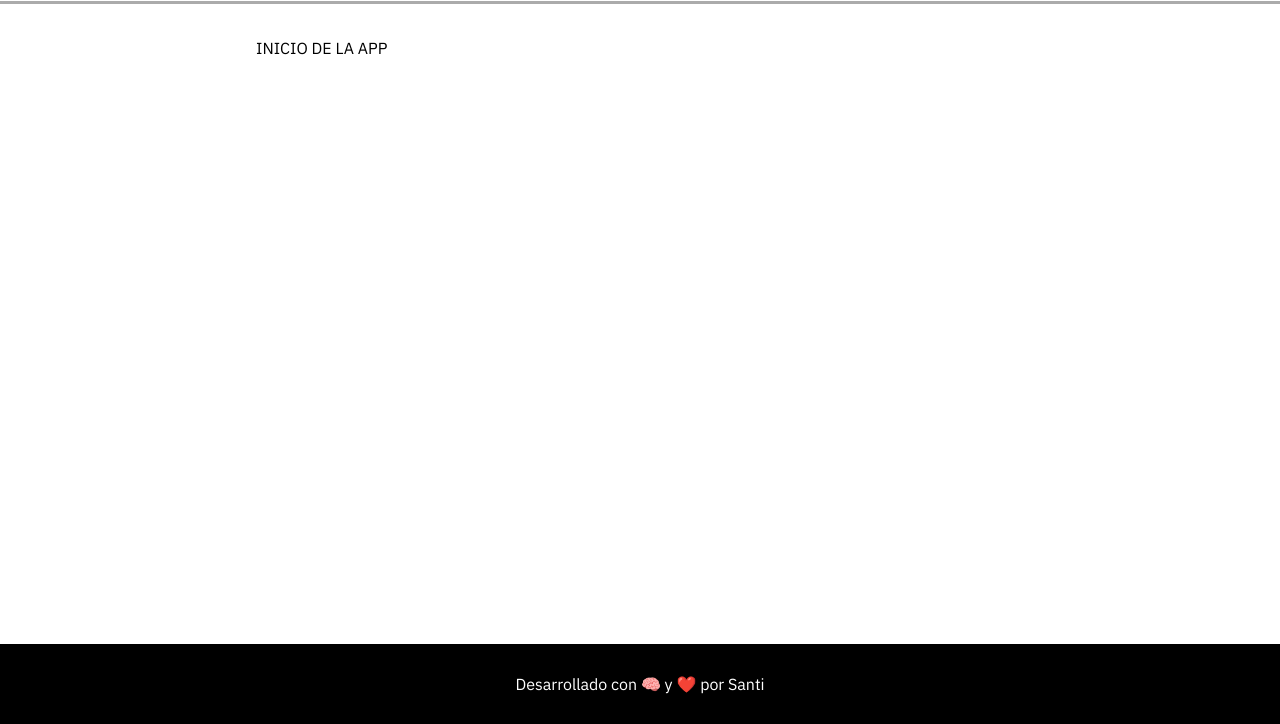
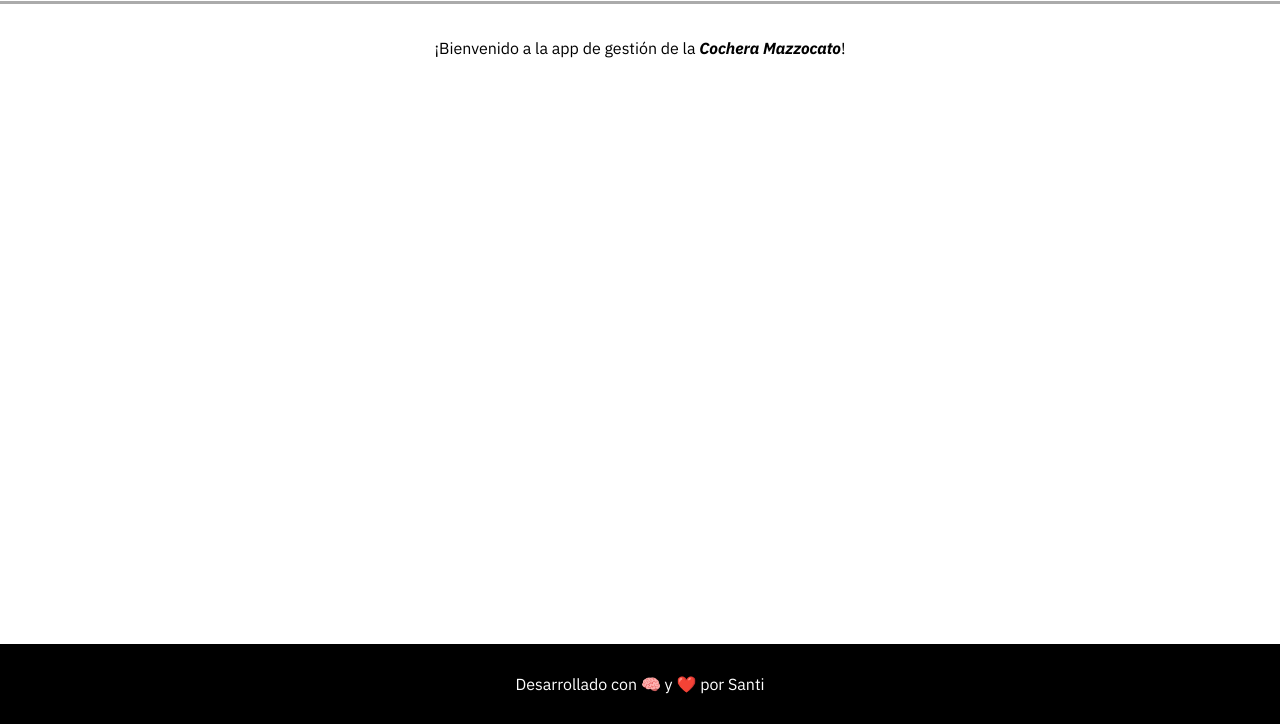
Before and after one commit to santiruizmazzo/cochera-mazzocato, a website with bundled scripts: page frontend/public/index.html in a window 1280 px wide. Shown: the part 76-800 px from the top of the page. Built offline with nearby package versions, Linux system fonts and the light colour scheme.

Commit message:
style(front): actualizados textos placeholder de secciones inicio y pagos

```diff
--- a/frontend/public/styles.css
+++ b/frontend/public/styles.css
@@ -125,6 +125,8 @@ nav {
 main {
   padding: 2rem 20dvw;
   flex: 1;
+  display: flex;
+  flex-direction: column;
 }
 
 .modal {
@@ -239,3 +241,16 @@ footer {
     transform: rotate(360deg);
   }
 }
+
+.home-view {
+  text-align: center;
+
+  span {
+    font-weight: bold;
+    font-style: italic;
+  }
+}
+
+.payments-view {
+  text-align: center;
+}
--- a/frontend/public/views/HomeView.js
+++ b/frontend/public/views/HomeView.js
@@ -7,7 +7,9 @@ export default class extends AbstractView {
 
   async getHtml() {
     return /*html*/ `
-      <h2>INICIO DE LA APP</h2>
+      <section class="home-view">
+        <h2>¡Bienvenido a la app de gestión de la <span>Cochera Mazzocato</span>!</h2>
+      </section>
     `;
   }
 }
--- a/frontend/public/views/PaymentsView.js
+++ b/frontend/public/views/PaymentsView.js
@@ -7,7 +7,9 @@ export default class extends AbstractView {
 
   async getHtml() {
     return /*html*/ `
-      <h2>AQUI ESTARIAN LOS PAGOS RECIBIDOS</h2>
+      <section class="payments-view">
+        <h2>Acá se encontrarán todos los pagos de cuotas recibidos... (próximamente)</h2>
+      </section>
     `;
   }
 }
```
